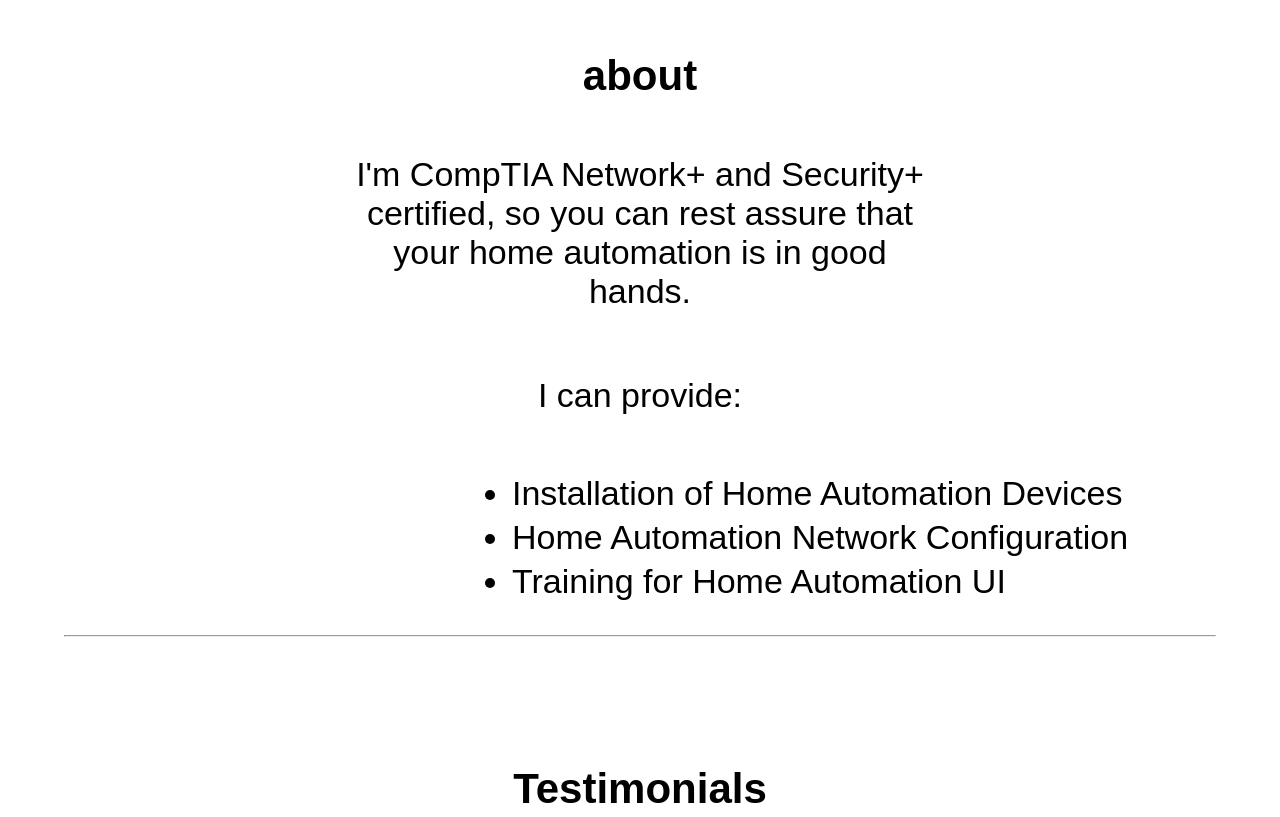
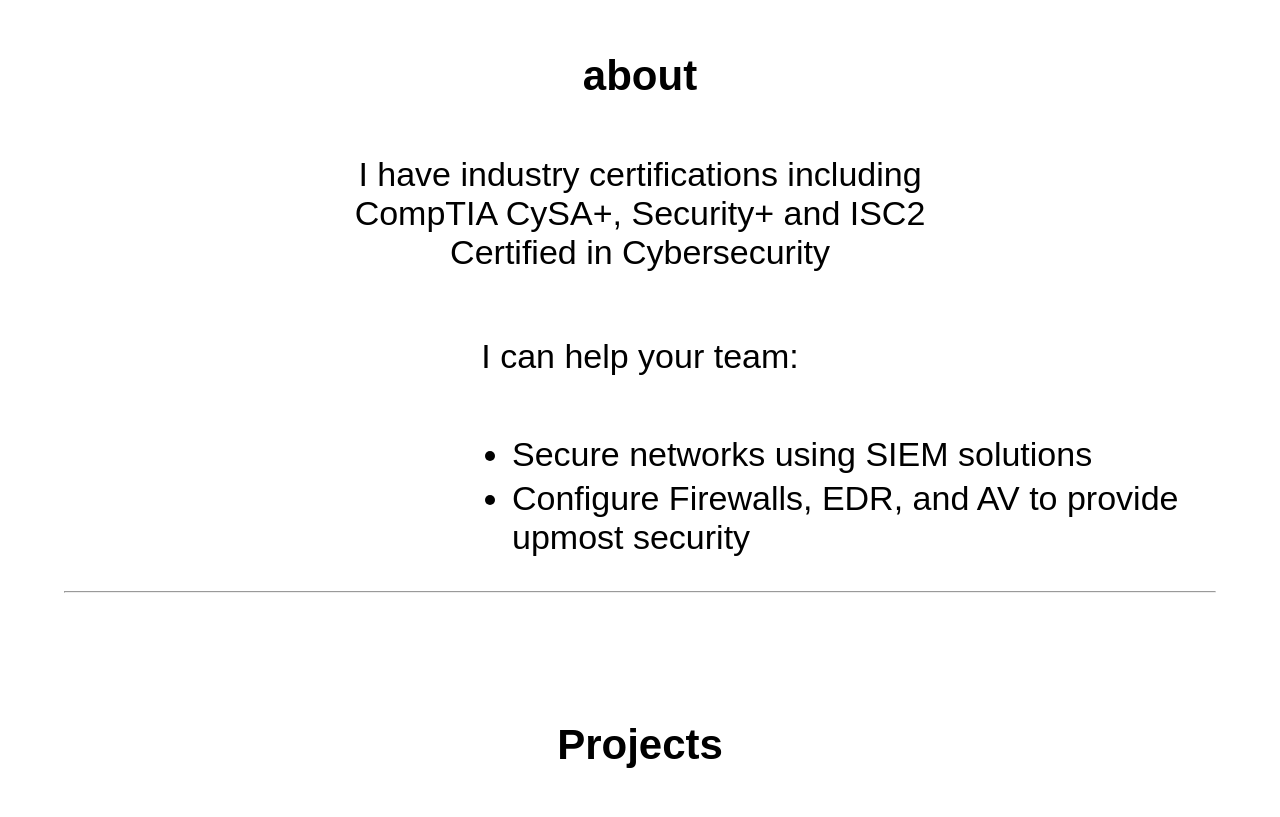
Before and after one commit to benmw123/responsive-portfolio, a plain HTML site: page index.html in a window 1280 px wide. Shown: the part 1980-2797 px from the top of the page. Drawn offline with Linux system fonts and the light colour scheme; a script that the page names is missing.

Commit message:
Update index.html

```diff
--- a/index.html
+++ b/index.html
@@ -3,7 +3,7 @@
   <head>
     <meta charset="utf-8">
     <meta name="viewport" content="width=device-width">
-    <title>DFW Home Automation Consulting</title>
+    <title>Benjamin Whitehurst</title>
     <link href="style.css" rel="stylesheet" type="text/css" />
   </head>
 
@@ -11,7 +11,7 @@
 <article class="hero">
     <div class="hero-inner">
       <h1> Hi, my name is Ben Whitehurst<br>
-      and I design privacy-focused home automation networks</h1>
+     and I secure networks form hackers and cybercriminals</h1>
     </div>
 </article>
 
@@ -35,7 +35,7 @@
         <img class="me" src="images/me.png" alt="image of myself">
       </div>
       <div class="item">
-        <p>I'm an IT and CyberSecurity Professional with years of Industry Experience. </p>
+        <p>I'm a CyberSecurity Professional with years of Industry Experience. </p>
       </div>
     </div>
   </article>
@@ -47,13 +47,12 @@
      </div>
       <div class="group">
         <div class="item">
-          <p>I'm CompTIA Network+ and Security+ certified, so you can rest assure that your home automation is in good hands.</p>
+          <p>I have industry certifications including CompTIA CySA+, Security+ and ISC2 Certified in Cybersecurity</p>
 
-          <p>I can provide:</p>
+          <p>I can help your team:</p>
           <ul class = "services-list">
-            <li>Installation of Home Automation Devices</li>
-            <li>Home Automation Network Configuration</li>
-            <li>Training for Home Automation UI</li>
+            <li>Secure networks using SIEM solutions</li>
+            <li>Configure Firewalls, EDR, and AV to provide upmost security</li>
           </ul>
 
 
@@ -64,7 +63,7 @@
 
     <article id="Testimonials" class="testimonials">
       <div class="head">
-        <h2>Testimonials</h2>
+        <h2>Projects</h2>
        </div>
       <div class="group cards">
         <div class ="work one">
```
